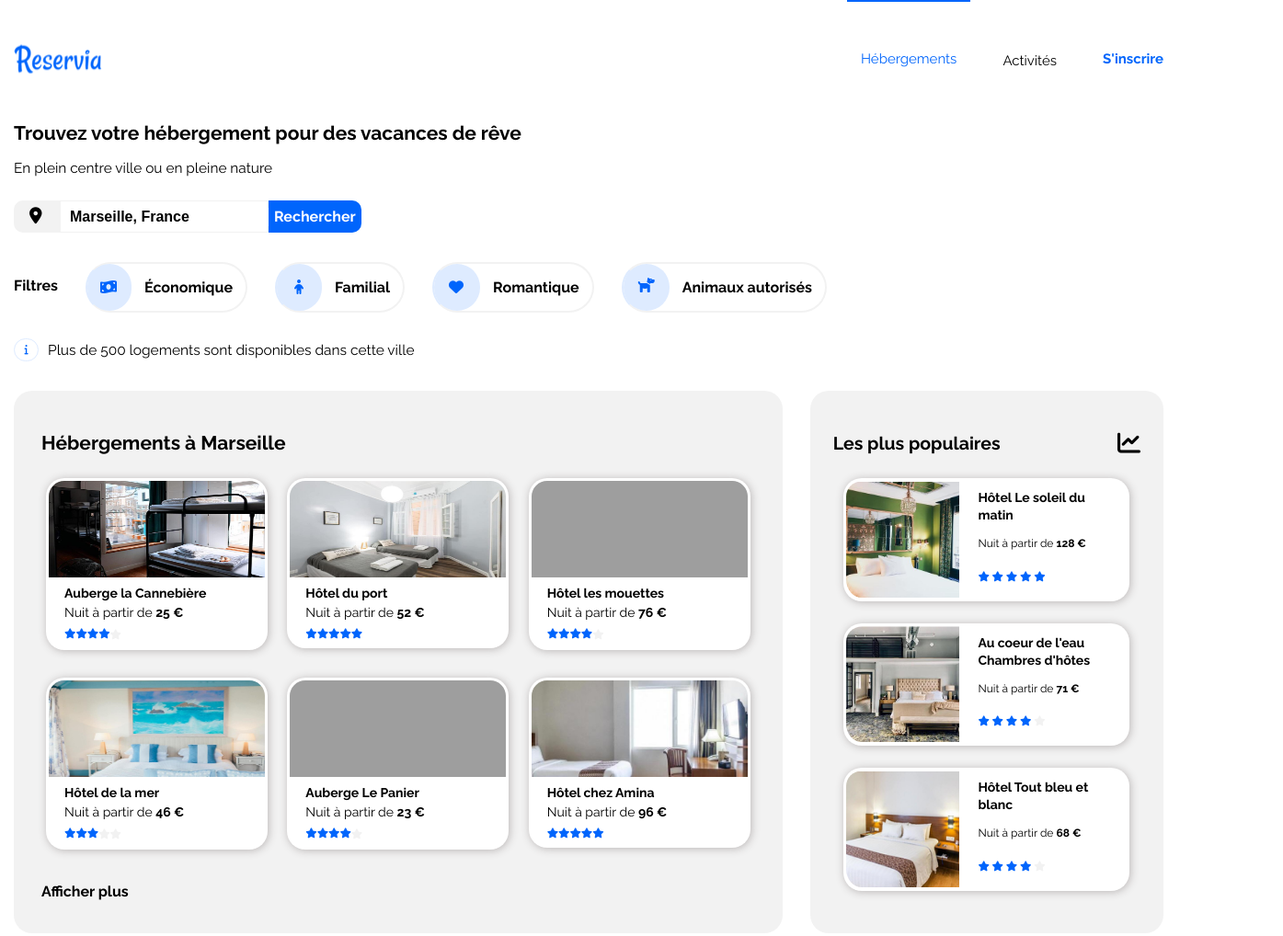
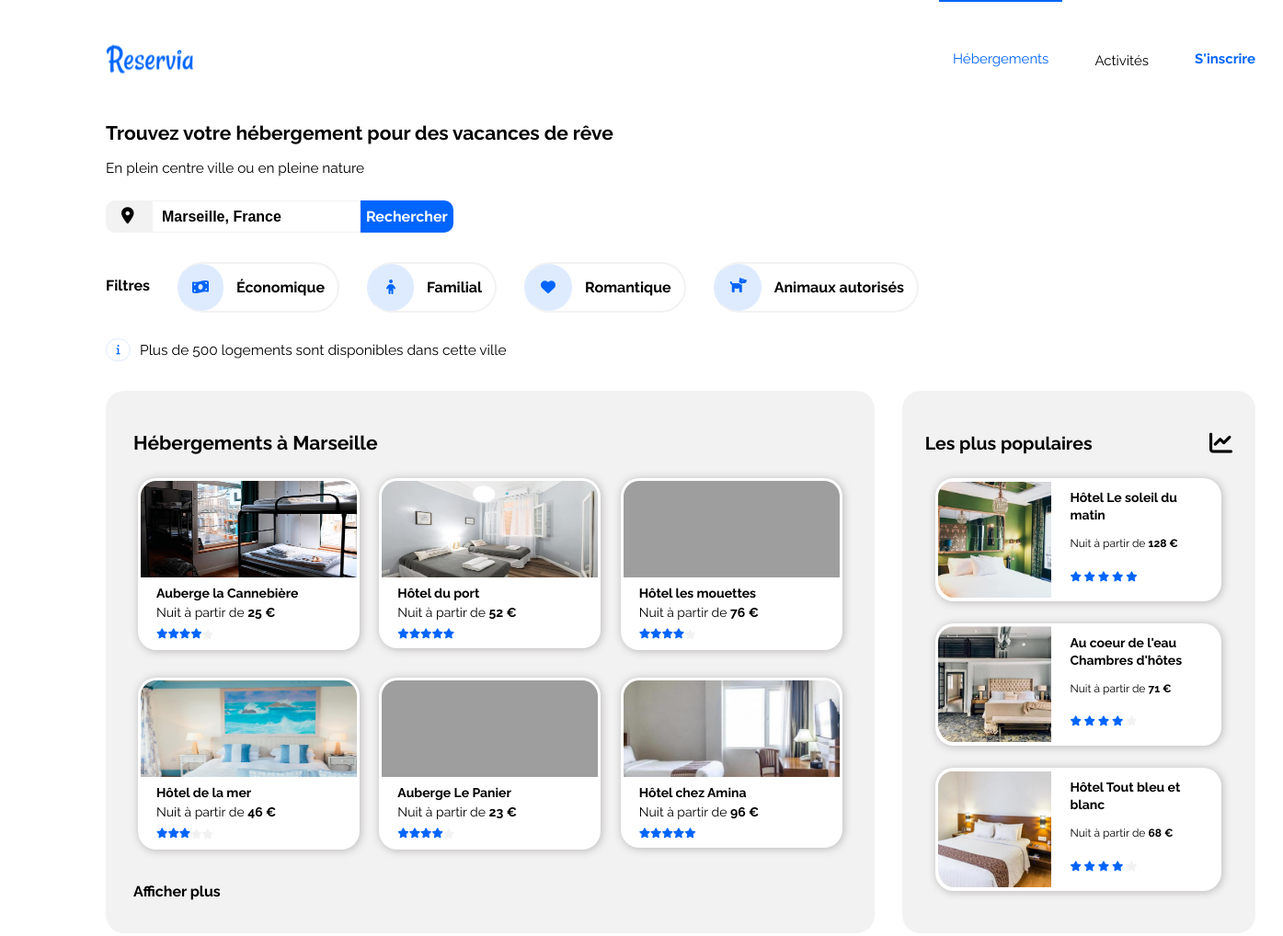
Before and after one commit to LRuvsq/LouisRochette_2_10102020, a plain HTML site: page index.html in a window 1280 px wide. Shown: the top 1018 px of the page at 92% size, 1395 px wide, since content can reach past the window. Drawn offline with Linux system fonts and the light colour scheme; grey boxes are pictures that could not be loaded.

Commit message:
dernier commit

```diff
--- a/reservia.css
+++ b/reservia.css
@@ -2,6 +2,21 @@ body {
   font-family: 'Raleway', sans-serif;
   width: 100%;
   margin: auto;
+}
+
+@media screen and (min-width: 1211px)
+{
+  body {
+    padding-left: 30px;
+  }
+}
+
+@media screen and (min-width: 1082px)
+{
+  body {
+    padding-left: 100px;
+  }
+
 }
 
 /* HEADER----------------------------------------------*/
--- a/reservia_mobile.css
+++ b/reservia_mobile.css
@@ -1,13 +1,7 @@
 
 /* HEADER----------------------------------------------*/
 
-@media screen and (min-width: 917px)
-{
-  body{
-    width: 100%;
-    margin: auto;
-  }
-}
+
 
 header{
   display: flex;
```
